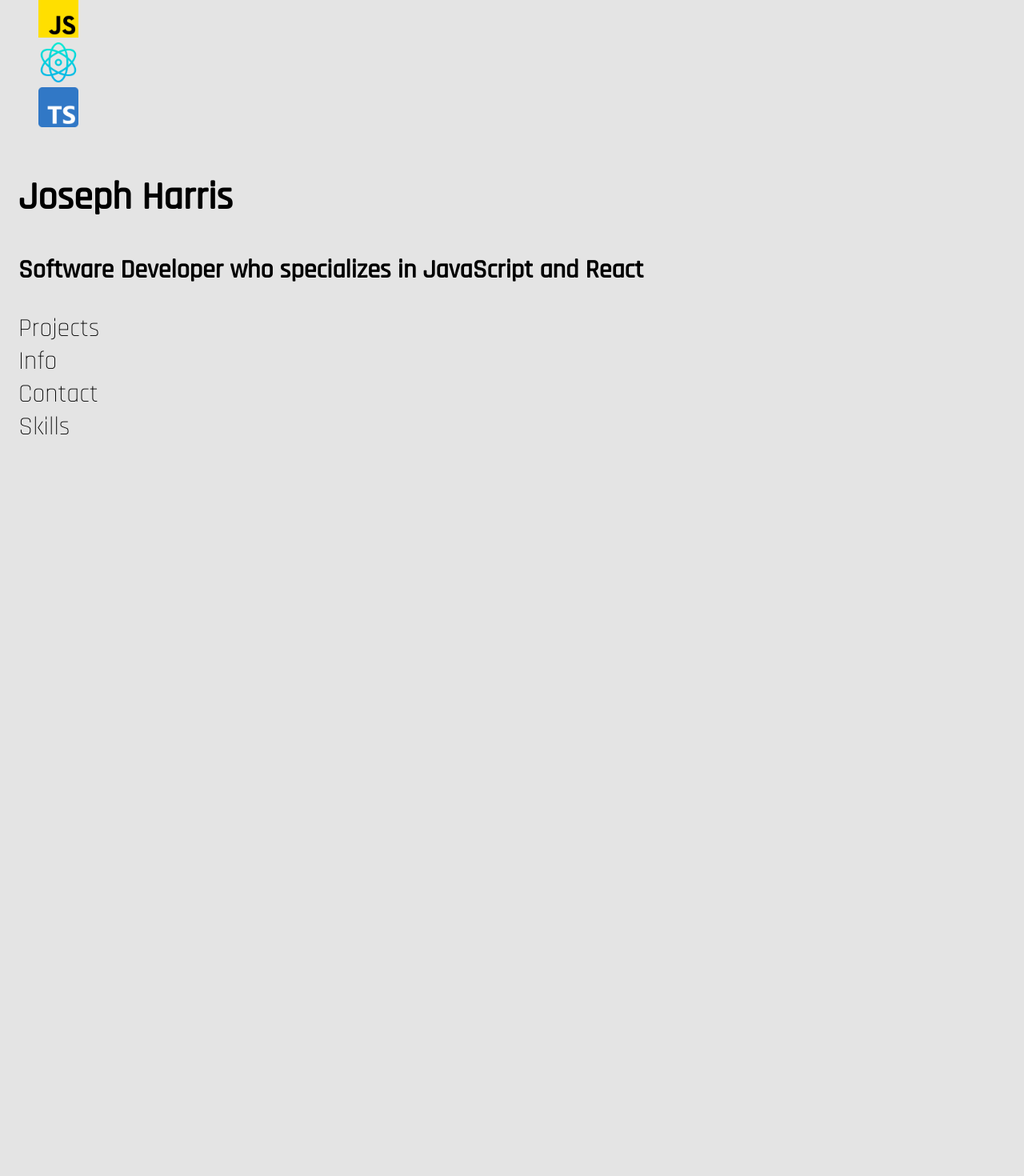
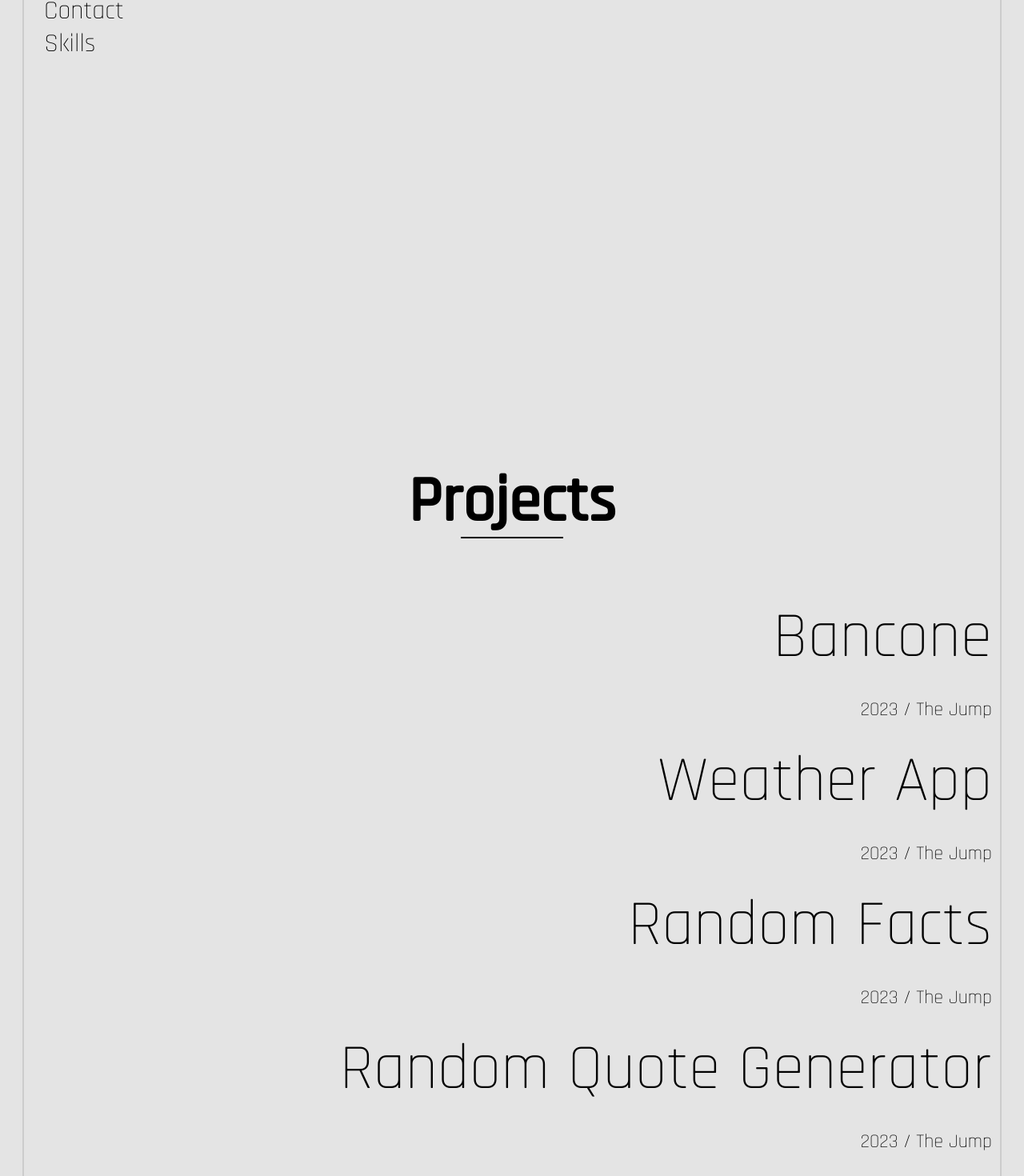
Before and after one commit to JosephHarris96/portfolio, a React (Vite) app in the folder portfolio/: page / in a window 1280 px wide. Shown: the part 367-1837 px from the top of the page at 80% size. Before the commit the page ends 1366 px from the top, so only its background shows below. Built offline with nearby package versions, Linux system fonts and the light colour scheme.

Commit message:
Project added to main page

```diff
--- a/portfolio/src/components/Homepage.jsx
+++ b/portfolio/src/components/Homepage.jsx
@@ -1,58 +1,53 @@
 import { useState, useEffect } from "react";
 import Navbar from "./Navbar";
 import SocialMediaLinks from "./SocialMediaLinks";
-import Skills from "../Skills";
+import Projects from "./Projects";
 
-import BootstrapImage from "../assets/images/bootstrap.png";
-import HtmlImage from "../assets/images/html5.png";
-import JavascriptImage from "../assets/images/javascript.png";
-import ReactImage from "../assets/images/react.png";
-import TypescriptImage from "../assets/images/typescript.png";
 
 function Homepage() {
-  const items = [
-    {
-      image: BootstrapImage,
-    },
-    {
-      image: HtmlImage,
-    },
-    {
-      image: JavascriptImage,
-    },
-    {
-      image: ReactImage,
-    },
-    {
-      image: TypescriptImage,
-    }
-  ];
+  // const items = [
+  //   {
+  //     image: BootstrapImage,
+  //   },
+  //   {
+  //     image: HtmlImage,
+  //   },
+  //   {
+  //     image: JavascriptImage,
+  //   },
+  //   {
+  //     image: ReactImage,
+  //   },
+  //   {
+  //     image: TypescriptImage,
+  //   }
+  // ];
 
   const [visibleItems, setVisibleItems] = useState([]);
   const [currentIndex, setCurrentIndex] = useState(0);
 
-  useEffect(() => {
-    const delay = 1000;
 
-    const interval = setInterval(() => {
-      if (currentIndex < items.length) {
-        setVisibleItems((prevItems) => [...prevItems, items[currentIndex]]);
-        setCurrentIndex((prevIndex) => prevIndex + 1);
-      } else {
-        clearInterval(interval);
-      }
-    }, delay);
+  // useEffect(() => {
+  //   const delay = 1000;
 
-    return () => {
-      clearInterval(interval);
-    }
-  }, [items, currentIndex]);
+  //   const interval = setInterval(() => {
+  //     if (currentIndex < items.length) {
+  //       setVisibleItems((prevItems) => [...prevItems, items[currentIndex]]);
+  //       setCurrentIndex((prevIndex) => prevIndex + 1);
+  //     } else {
+  //       clearInterval(interval);
+  //     }
+  //   }, delay);
+
+  //   return () => {
+  //     clearInterval(interval);
+  //   }
+  // }, [items, currentIndex]);
 
   return (
-    <div className="pageContainer">
+    <div className="pageContainer" style={{ border: '2px solid #ccc', padding: '10px', margin: '20px' }}>
       <section>
         <div className="skillsObjects">
-          <Skills />
           <ul className="listItems">
             {visibleItems.map((item, index) => (
               <li key={index}>
@@ -62,13 +57,20 @@ function Homepage() {
           </ul>
         </div>
         <div className="title">
+          <div className="mainTitle">
           <h1>Joseph Harris</h1>
+          </div>
           <h2>Software Developer who specializes in JavaScript and React</h2>
+          <p style={{ transform: 'rotate(-90deg)', transformOrigin: 'left bottom', position: 'fixed', left: '28px', bottom: '65%', whiteSpace: 'nowrap', fontSize: '25px'}}>
+            Joseph Harris' Portfolio
+          </p>
+
           <SocialMediaLinks />
           <Navbar />
         </div>
       </section>
       <section>
+        <Projects/>
       </section>
       <section>
       </section>
--- a/portfolio/src/components/Projects.jsx
+++ b/portfolio/src/components/Projects.jsx
@@ -1,26 +1,33 @@
-import { Link } from "react-router-dom";
-import SocialMediaLinks from "../components/SocialMediaLinks";
-
 function Projects() {
   return (
-    <div className="project-heading">
+    <div className="projectsContainer">
+      <div className="projectHeading">
         <h1>Projects</h1>
-      <Link to="/homepage">
-        <p>Home</p>
-      </Link>
-    <SocialMediaLinks />
         <div className="projectList">
           <div>
-          <a className="projectItem">Bancone</a>
+            <a className="projectItem" href="https://64c68e2dd8f4f31b7b568962--euphonious-gaufre-de4811.netlify.app/" target="_blank" rel="noopener noreferrer">Bancone</a>
           </div>
           <div className="banconeProject">
             <p>2023 / The Jump</p>
           </div>
           <div>
-          <a className="projectItem">Weather App</a>
+            <a className="projectItem" href="https://github.com/JosephHarris96/MyCodeWeather" target="_blank" rel="noopener noreferrer">Weather App</a>
           </div>
           <div className="weatherAppProject">
             <p>2023 / The Jump</p>
+          </div>
+          <div>
+            <a className="projectItem" href="https://github.com/JosephHarris96/RandomFactGenerator" target="_blank" rel="noopener noreferrer">Random Facts</a>
+          </div>
+          <div className="randomFactsProject">
+            <p>2023 / The Jump</p>
+          </div>
+          <div>
+            <a className="projectItem" href="https://github.com/JosephHarris96/RandomQuote" target="_blank" rel="noopener noreferrer">Random Quote Generator</a>
+          </div>
+          <div className="quoteGenerator">
+            <p>2023 / The Jump</p>
+          </div>
         </div>
       </div>
     </div>
--- a/portfolio/src/index.css
+++ b/portfolio/src/index.css
@@ -7,31 +7,13 @@ html {
   scroll-behavior: smooth;
 }
 
-.iconElement1,
-.iconElement2,
-.iconElement3,
-.iconElement4,
-.iconElement5 {
-  opacity: 0;
-}
-
-.iconElement1,
-.iconElement2,
-.iconElement3,
-.iconElement4,
-.iconElement5 img p {
-  transition: opacity 1s easy;
-}
-
 
 .title {
   font-family: 'Rajdhani', sans-serif;
   font-size: 2em;
   padding: 15px;
-  height: 100vh
+  height: 100vh;
 }
-
-
 
 .title p {
   font-weight: lighter;
@@ -67,6 +49,23 @@ html {
   font-weight: lighter;
 }
 
+.projectHeading h1 {
+  display: flex;
+  justify-content: center;
+  font-size: 5em;
+}
+
+.projectHeading h1::after {
+  content: "";
+  display: block;
+  width: 10%;
+  height: 2px;
+  background-color: #000;
+  position: absolute;
+  bottom: -30%;
+  left: 45%;
+}
+
 .projects {
   display: flex;
   justify-content: flex-end;
@@ -83,19 +82,26 @@ html {
 }
 
 .banconeProject,
-.weatherAppProject {
+.weatherAppProject,
+.randomFactsProject p,
+.quoteGenerator  {
   display: flex;
   justify-content: flex-end;
 }
 
 .banconeProject p,
-.weatherAppProject p {
+.weatherAppProject p,
+.randomFactsProject p,
+.quoteGenerator {
   font-size: 1.5em;
   font-weight: lighter;
 }
 
 .projectItem {
   font-size: 5em;
+  color: black;
+  text-decoration: none;
+  font-weight: lighter;
   transform: translate(45deg);
 }
 
@@ -123,11 +129,12 @@ html {
 }
 
 .logos {
-  position: absolute;
+  position: fixed;
   top: 30px;
   right: 100px;
   display: flex;
   align-items: center;
+
 }
 
 .logos a {
@@ -207,3 +214,9 @@ html {
   transform: translateX(60px) translateY(30px);
   transition-delay: 5s;
 }
+
+.footerHeader {
+  display: flex;
+  justify-content: center;
+  font-size: 1em;
+}
```
Also changed, not shown: portfolio/src/components/Footer.jsx (added, +43 -0 lines), portfolio/src/components/MobileNavigation.jsx (added, +63 -0 lines). Lines whose indentation alone changed are shown as unchanged.
